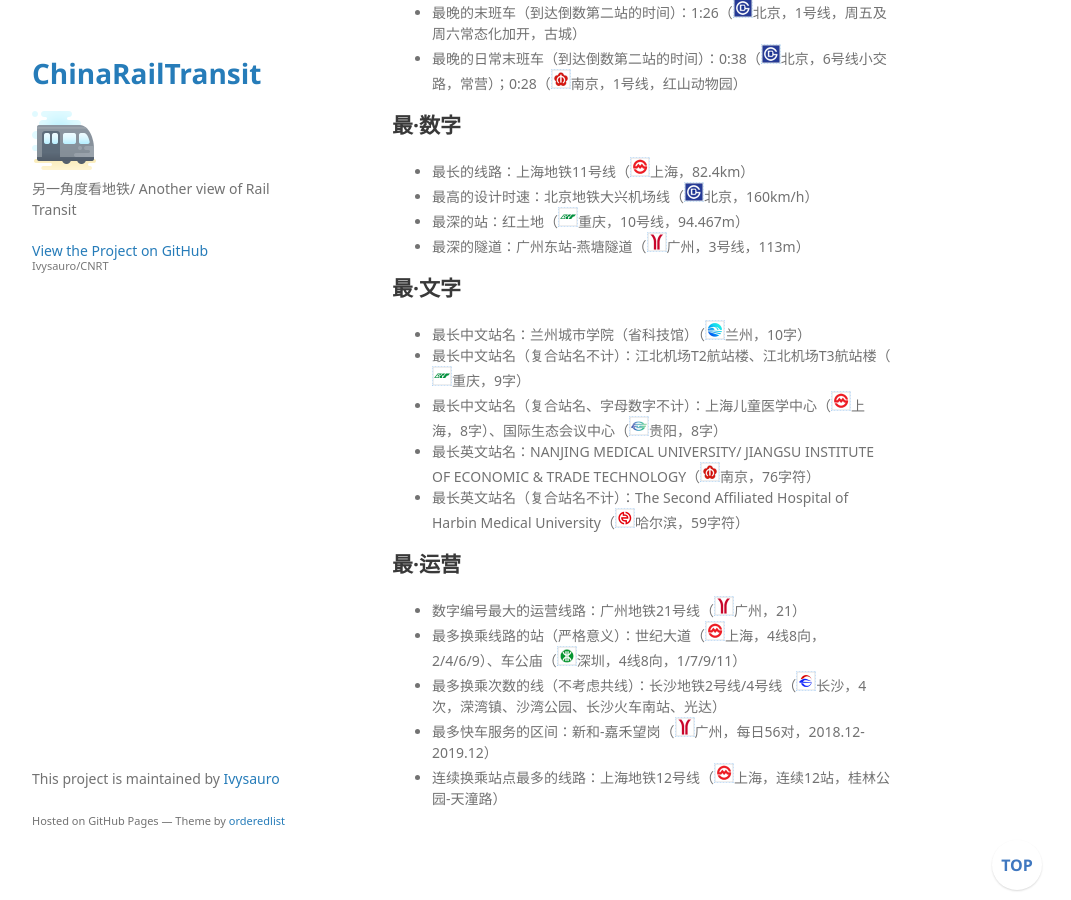
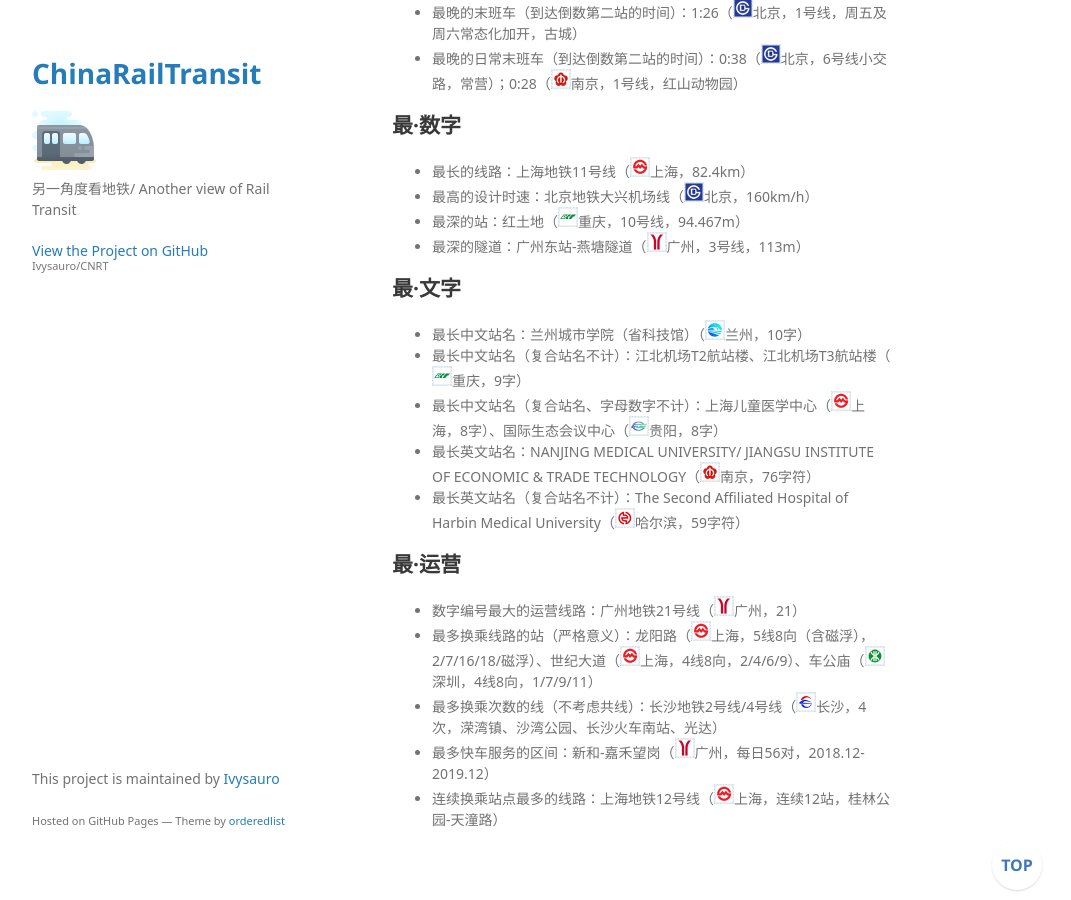
Before and after one commit to Ivysauro/CNRT, a Jekyll site: the page built from data/zui.md, in a window 1280 px wide and 900 px high, scrolled down 978 px. Shown: the whole window, without its empty margins (178-1249 px from the left). Built offline with Jekyll 4.4.1, drawn with Linux system fonts in a browser that asks for light colours; some web fonts are replaced; our own code applies the rules of GitHub Pages for plain Markdown files; a script that is not in the unit is left out.

Commit message:
🍊更新上海数据

```diff
--- a/data/zui.md
+++ b/data/zui.md
@@ -49,7 +49,7 @@
 
 ## 最·运营
 - 数字编号最大的运营线路：广州地铁21号线（<img src="https://raw.githubusercontent.com/Ivysauro/CNRT/master/images/city/gz.gif" width="20" hegiht="20"/>广州，21）
-- 最多换乘线路的站（严格意义）：世纪大道（<img src="https://raw.githubusercontent.com/Ivysauro/CNRT/master/images/city/sh.gif" width="20" hegiht="20"/>上海，4线8向，2/4/6/9）、车公庙（<img src="https://raw.githubusercontent.com/Ivysauro/CNRT/master/images/city/sz.gif" width="20" hegiht="20"/>深圳，4线8向，1/7/9/11）
+- 最多换乘线路的站（严格意义）：龙阳路（<img src="https://raw.githubusercontent.com/Ivysauro/CNRT/master/images/city/sh.gif" width="20" hegiht="20"/>上海，5线8向（含磁浮），2/7/16/18/磁浮）、世纪大道（<img src="https://raw.githubusercontent.com/Ivysauro/CNRT/master/images/city/sh.gif" width="20" hegiht="20"/>上海，4线8向，2/4/6/9）、车公庙（<img src="https://raw.githubusercontent.com/Ivysauro/CNRT/master/images/city/sz.gif" width="20" hegiht="20"/>深圳，4线8向，1/7/9/11）
 - 最多换乘次数的线（不考虑共线）：长沙地铁2号线/4号线（<img src="https://raw.githubusercontent.com/Ivysauro/CNRT/master/images/city/cs.gif" width="20" hegiht="20"/>长沙，4次，溁湾镇、沙湾公园、长沙火车南站、光达）
 - 最多快车服务的区间：新和-嘉禾望岗（<img src="https://raw.githubusercontent.com/Ivysauro/CNRT/master/images/city/gz.gif" width="20" hegiht="20"/>广州，每日56对，2018.12-2019.12）
 - 连续换乘站点最多的线路：上海地铁12号线（<img src="https://raw.githubusercontent.com/Ivysauro/CNRT/master/images/city/sh.gif" width="20" hegiht="20"/>上海，连续12站，桂林公园-天潼路）
```
